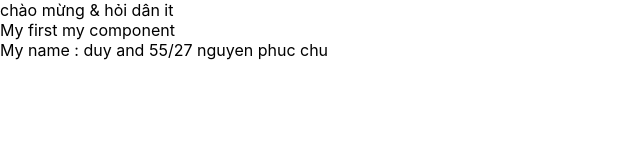
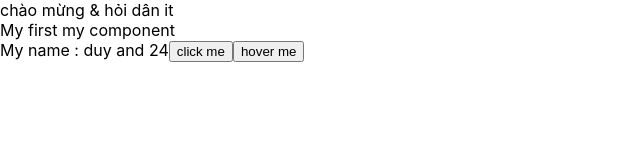
Before and after one commit to dotranquocduy/test_demo_react, a React (Create React App) app: page / in a window 1280 px wide. Shown: the top 160 px of the page, without its empty margins (0-640 px from the left). Built offline with nearby package versions, Linux system fonts and the light colour scheme.

Commit message:
baitap1-react-update

```diff
--- a/src/components/MyComponent.js
+++ b/src/components/MyComponent.js
@@ -10,12 +10,31 @@ class MyComponent extends React.Component {
         age: 24
       };
 
+      handleClick = (event) => {
+        console.log(">>> click me my button")
+
+        // merge state  => react class
+
+        this.setState({
+            name :'duytran',
+            age:  Math.floor((Math.random()*100)+1)
+        })
+    }
+
+
+      handleMouseOver = (event) => {
+        console.log(event.pageX);
+      }
+
+
    //jsx => chuyen doi viết code javascript bên trong code html
     render() {
         return (
             <div>
                 My first my component
-               <br></br> My name : {this.state["name"]} and {this.state.address}
+               <br></br> My name : {this.state.name} and {this.state.age}
+               <button onClick={ (event) =>{this.handleClick(event)} }>click me</button>
+               <button onMouseOver={this.handleMouseOver}>hover me</button>
             </div>
 
         );
```
